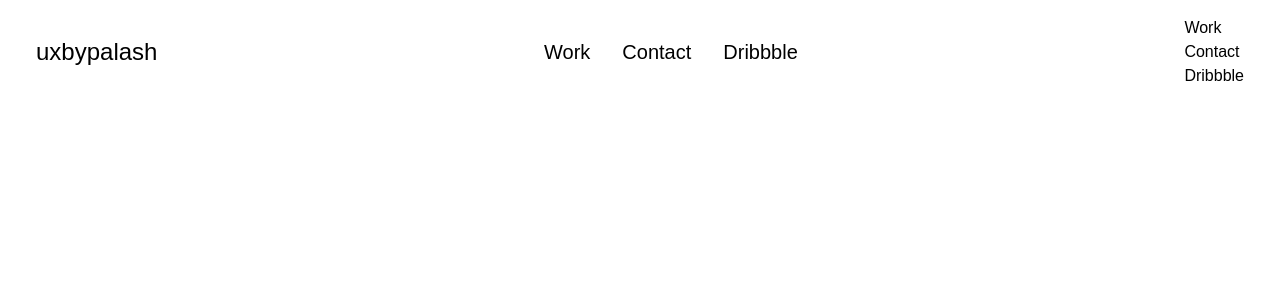
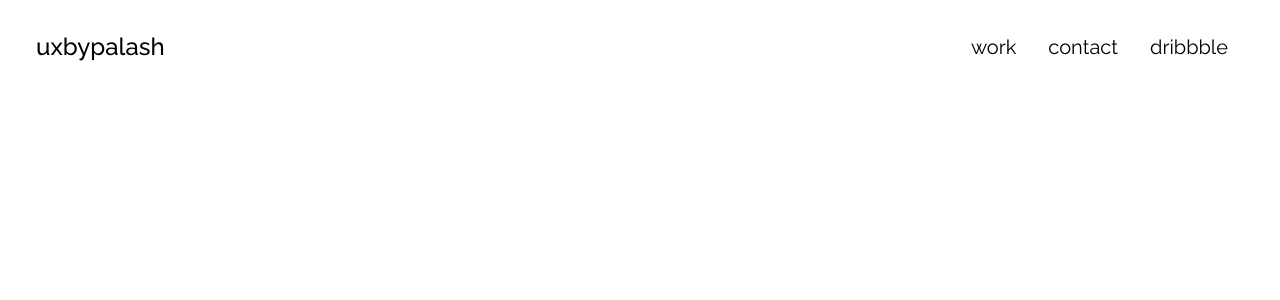
Before and after one commit to itzgupta/uxbypalash-live, a Next.js app: page / in a window 1280 px wide. Shown: the top 300 px of the page. Built offline with nearby package versions, Linux system fonts and the light colour scheme.

Commit message:
font update

```diff
--- a/src/components/Navbar.jsx
+++ b/src/components/Navbar.jsx
@@ -11,13 +11,13 @@ const Navbar = () => {
             </Link>
             <ul className='hidden sm:flex'>
                 <li className='p-4 text-[20px]'>
-                    <Link href='/'>Work</Link>
+                    <Link href='/'>work</Link>
                 </li>
                 <li className='p-4 text-[20px]'>
-                    <Link href='/'>Contact</Link>
+                    <Link href='/'>contact</Link>
                 </li>
                 <li className='p-4 text-[20px]'>
-                    <Link href='/'><span>Dribbble</span></Link>
+                    <Link href='/'><span>dribbble</span></Link>
                 </li>
             </ul>
 
@@ -28,16 +28,16 @@ const Navbar = () => {
             </div>
 
             {/* Mobile-slide Menu */}
-            <div>
+            <div className='sm:hidden absolute top-0 left-0 right-0 bottom-0 flex justify-center items-center w-full h-screen text-center ease-in duration-300'>
                 <ul>
                     <li>
-                        <Link href='/'>Work</Link>
+                        <Link href='/'>work</Link>
                     </li>
                     <li>
-                        <Link href='/'>Contact</Link>
+                        <Link href='/'>contact</Link>
                     </li>
                     <li>
-                        <Link href='/'><span>Dribbble</span></Link>
+                        <Link href='/'><span>dribbble</span></Link>
                     </li>
                 </ul>
             </div>
--- a/src/pages/index.js
+++ b/src/pages/index.js
@@ -1,3 +1,4 @@
+/* eslint-disable @next/next/no-page-custom-font */
 // import Hero from '@/components/Hero'
 import Head from 'next/head'
 
@@ -9,6 +10,9 @@ export default function Home() {
         <meta name="description" content="Generated by create next app" />
         <meta name="viewport" content="width=device-width, initial-scale=1" />
         <link rel="icon" href="/favicon.ico" />
+        <link rel="preconnect" href="https://fonts.googleapis.com" />
+        <link rel="preconnect" href="https://fonts.gstatic.com" crossorigin />
+        <link href="https://fonts.googleapis.com/css2?family=Raleway:wght@300;400;500;600;700;800;900&display=swap" rel="stylesheet" />
       </Head>
       {/* <Hero /> */}
     </>
--- a/src/styles/globals.css
+++ b/src/styles/globals.css
@@ -1,8 +1,6 @@
 @tailwind base;
 @tailwind components;
 @tailwind utilities;
-
-@import url('https://fonts.googleapis.com/css2?family=Raleway:wght@300;400;500;600;700;800;900&display=swap');
 
 :root {
   --max-width: 1100px;
@@ -13,9 +11,13 @@
   box-sizing: border-box;
   padding: 0;
   margin: 0;
-  font-family: 'Raleway', sans-serif;
+  background: white;
 }
 
 html {
   scroll-behavior: smooth;
 }
+
+body {
+  font-family: 'Raleway', sans-serif;
+}
```
